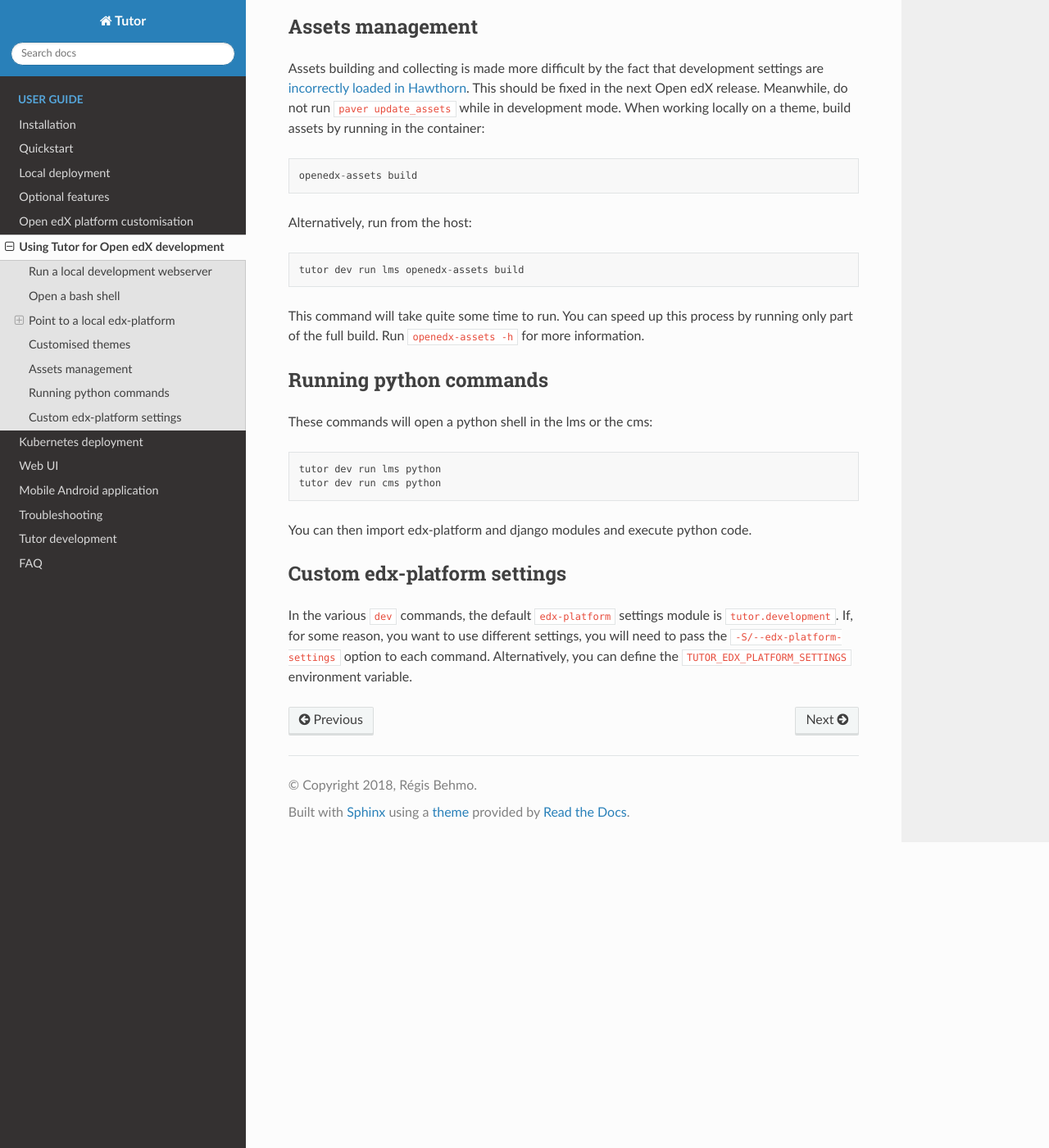
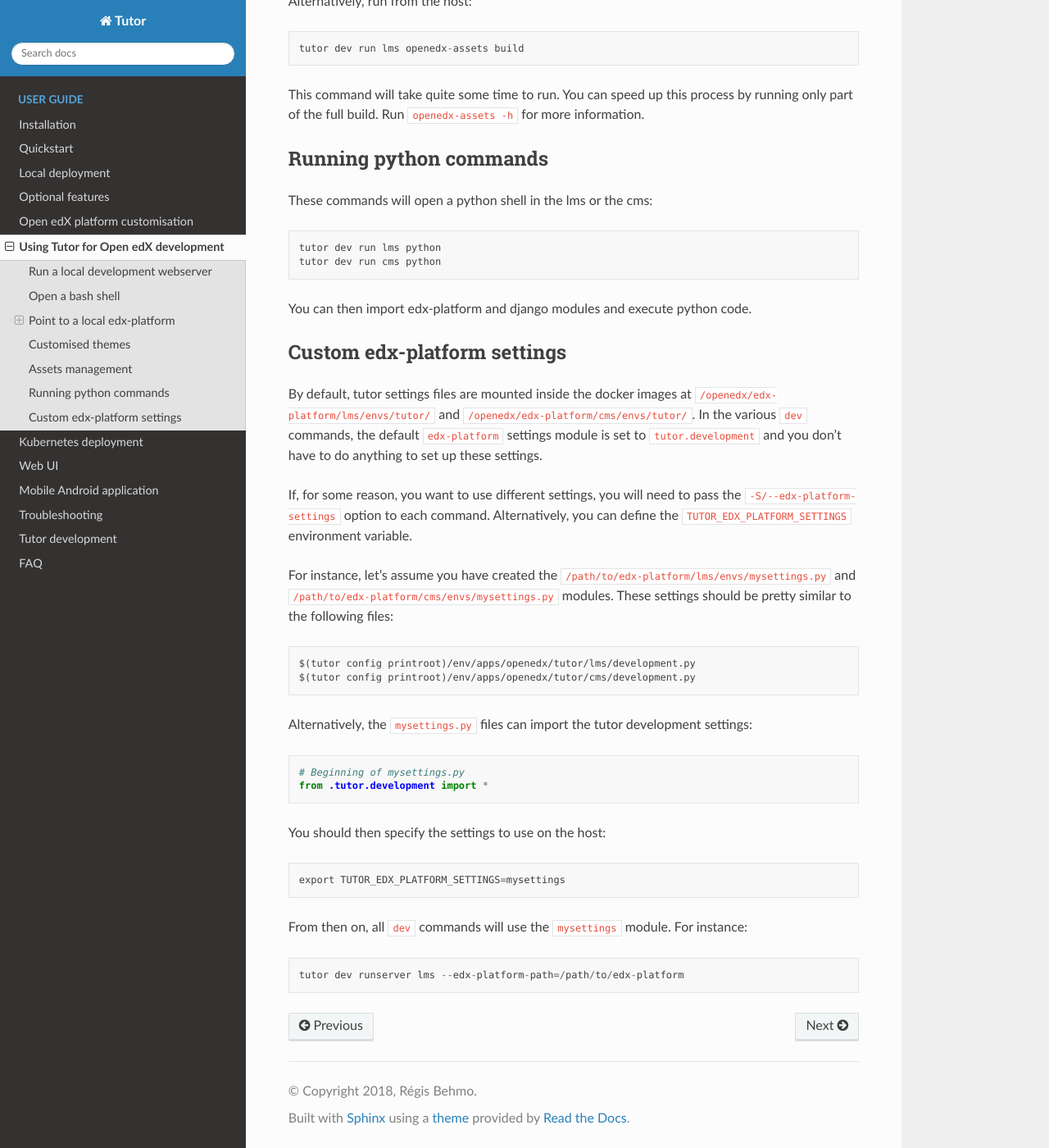
Before and after one commit to overhangio/tutor, a Sphinx documentation site: the page built from docs/dev.rst, in a window 1280 px wide and 1400 px high, scrolled down 2358 px. Shown: the whole window at 82% size. Built offline with Sphinx 7.4.7 and the Read the Docs theme 2.0.0, drawn with Linux system fonts in a browser that asks for light colours; some of the changed text lies outside the part shown.

Commit message:
Fix USERID setting in development mode
USERID environment variable was no longer passed to docker image in
development mode.

We take the opportunity to improve the documentation regarding the dev
environment.

Close #177.

```diff
--- a/docs/dev.rst
+++ b/docs/dev.rst
@@ -36,24 +36,16 @@
 
 **Note:** containers are built on the Hawthorn release. If you are working on a different version of Open edX, you will have to rebuild the ``openedx`` docker images with the version. See the ":ref:`fork edx-platform <edx_platform_fork>`.
 
-Set up settings
-~~~~~~~~~~~~~~~
-
-With a customised edx-platform repo, you must be careful to have settings that are compatible with the docker environment. You are encouraged to copy the ``tutor.development`` settings files to our own repo::
-
-    cp -r $(tutor config printroot)/env/apps/openedx/tutor/lms/ /path/to/edx-platform/lms/envs/tutor
-    cp -r $(tutor config printroot)/env/apps/openedx/tutor/cms/ /path/to/edx-platform/cms/envs/tutor
-
-You can then run your platform with the ``tutor.development`` settings. See :ref:`the custom settings section <custom_edx_platform_settings>` for settings that are named differently.
-
 Prepare the edx-platform repo
 ~~~~~~~~~~~~~~~~~~~~~~~~~~~~~
 
 In order to run a fork of edx-platform, dependencies need to be properly installed and assets compiled in that repo. To do so, run::
 
-    tutor dev run  --edx-platform-path=/path/to/edx-platform lms npm install
-    tutor dev run  --edx-platform-path=/path/to/edx-platform lms python setup.py
-    tutor dev run  --edx-platform-path=/path/to/edx-platform lms openedx-assets build
+    export TUTOR_EDX_PLATFORM_PATH=/path/to/edx-platform
+    tutor dev run lms npm install
+    tutor dev run lms pip install --src ../venv/src --requirement requirements/edx/development.txt
+    tutor dev run lms python setup.py install
+    tutor dev run lms openedx-assets build
 
 Debug edx-platform
 ~~~~~~~~~~~~~~~~~~
@@ -106,9 +98,27 @@
 
 You can then import edx-platform and django modules and execute python code.
 
-.. _custom_edx_platform_settings:
-
 Custom edx-platform settings
 ----------------------------
 
-In the various ``dev`` commands, the default ``edx-platform`` settings module is ``tutor.development``. If, for some reason, you want to use different settings, you will need to pass the ``-S/--edx-platform-settings`` option to each command. Alternatively, you can define the ``TUTOR_EDX_PLATFORM_SETTINGS`` environment variable.
+By default, tutor settings files are mounted inside the docker images at ``/openedx/edx-platform/lms/envs/tutor/`` and ``/openedx/edx-platform/cms/envs/tutor/``. In the various ``dev`` commands, the default ``edx-platform`` settings module is set to ``tutor.development`` and you don't have to do anything to set up these settings.
+
+If, for some reason, you want to use different settings, you will need to pass the ``-S/--edx-platform-settings`` option to each command. Alternatively, you can define the ``TUTOR_EDX_PLATFORM_SETTINGS`` environment variable.
+
+For instance, let's assume you have created the ``/path/to/edx-platform/lms/envs/mysettings.py`` and ``/path/to/edx-platform/cms/envs/mysettings.py`` modules. These settings should be pretty similar to the following files::
+
+    $(tutor config printroot)/env/apps/openedx/tutor/lms/development.py
+    $(tutor config printroot)/env/apps/openedx/tutor/cms/development.py
+
+Alternatively, the ``mysettings.py`` files can import the tutor development settings::
+
+    # Beginning of mysettings.py
+    from .tutor.development import *
+
+You should then specify the settings to use on the host::
+
+    export TUTOR_EDX_PLATFORM_SETTINGS=mysettings
+
+From then on, all ``dev`` commands will use the ``mysettings`` module. For instance::
+
+    tutor dev runserver lms --edx-platform-path=/path/to/edx-platform
```
Also changed, not shown: CHANGELOG.md (+2 -0 lines), 1 other file.
